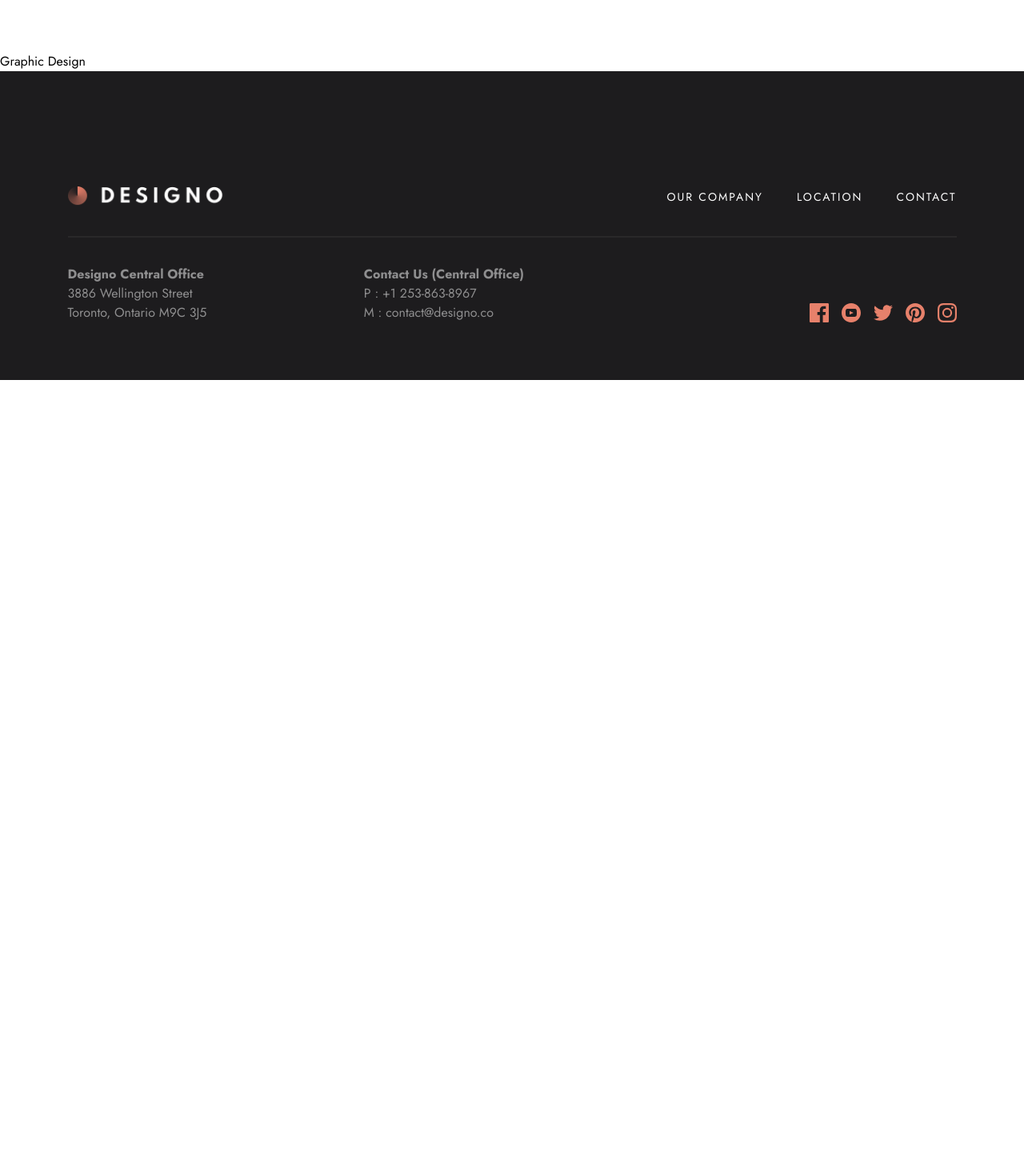
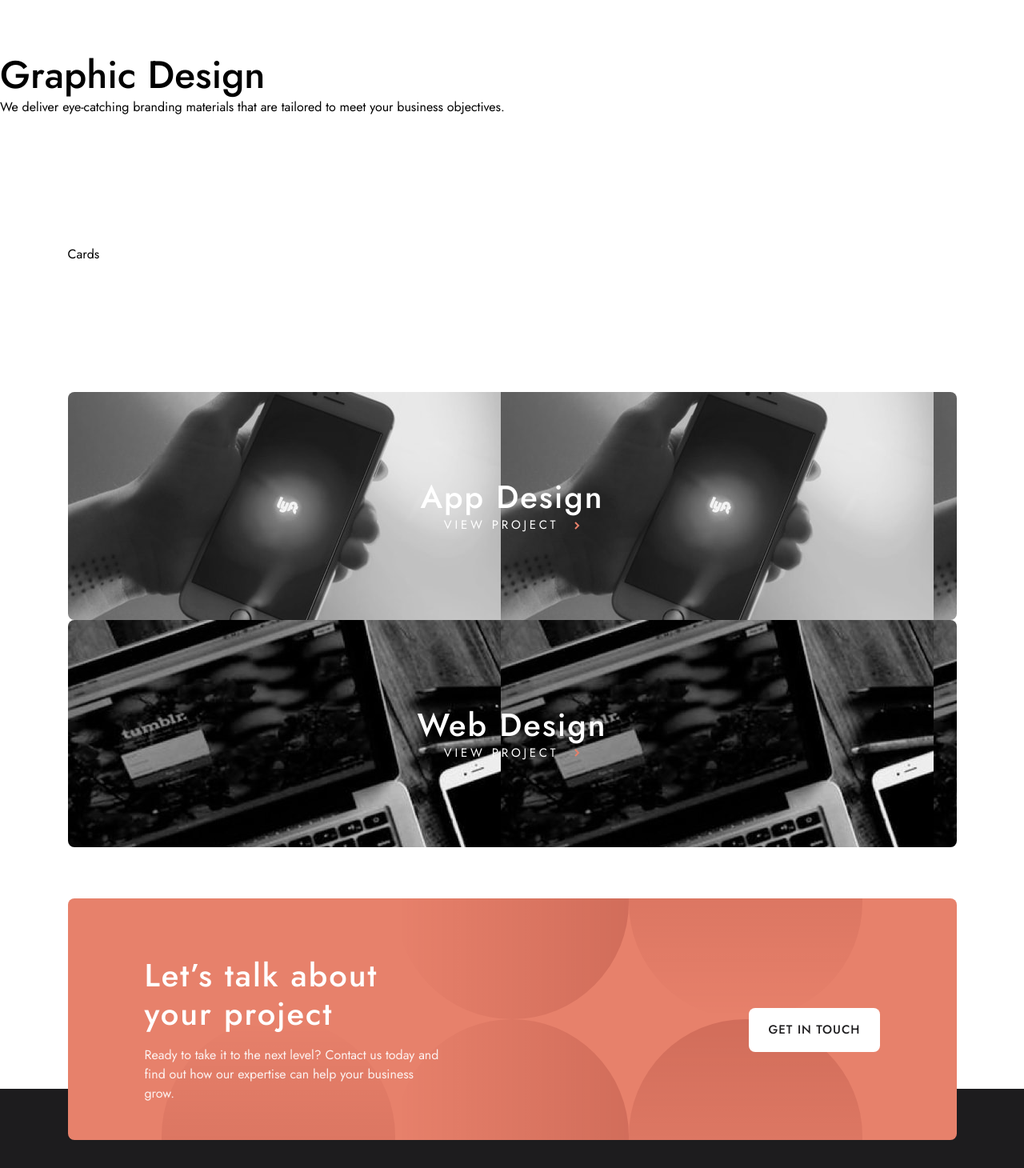
Before and after one commit to nivancheva/designo-multi-page-website-react, a Next.js app: page /design/graphic in a window 1280 px wide. Shown: the part 90-1550 px from the top of the page at 80% size. Before the commit the page ends 800 px from the top, so only its background shows below. Built offline with nearby package versions, Linux system fonts and the light colour scheme.

Commit message:
add graphic design page content

```diff
--- a/src/app/design/graphic/page.jsx
+++ b/src/app/design/graphic/page.jsx
@@ -1,7 +1,26 @@
+import DesignLink from '../../components/DesignLink/DesignLink'
+import designsJson from '../../../designs.json'
+import GetInTouch from '../../components/GetInTouch/GetInTouch'
+
 export default function GhraphicDesign() {
     return (
-        <div>
-            Graphic Design
+        <div className=''>
+            <div className='design-heading'>
+                <h1>Graphic Design</h1>
+                <p>We deliver eye-catching branding materials that are tailored to meet your business objectives.</p>
+            </div>
+            <div className='section-gap container'>
+                Cards
+            </div>
+
+            <div className='links-designs grid section-gap container'>
+                <DesignLink design={designsJson.appDesign}/>
+                <DesignLink design={designsJson.webDesign}/>
+            </div>
+
+            <div className='translateY container'>
+                <GetInTouch />
+            </div>
         </div>
     )
 }
```
